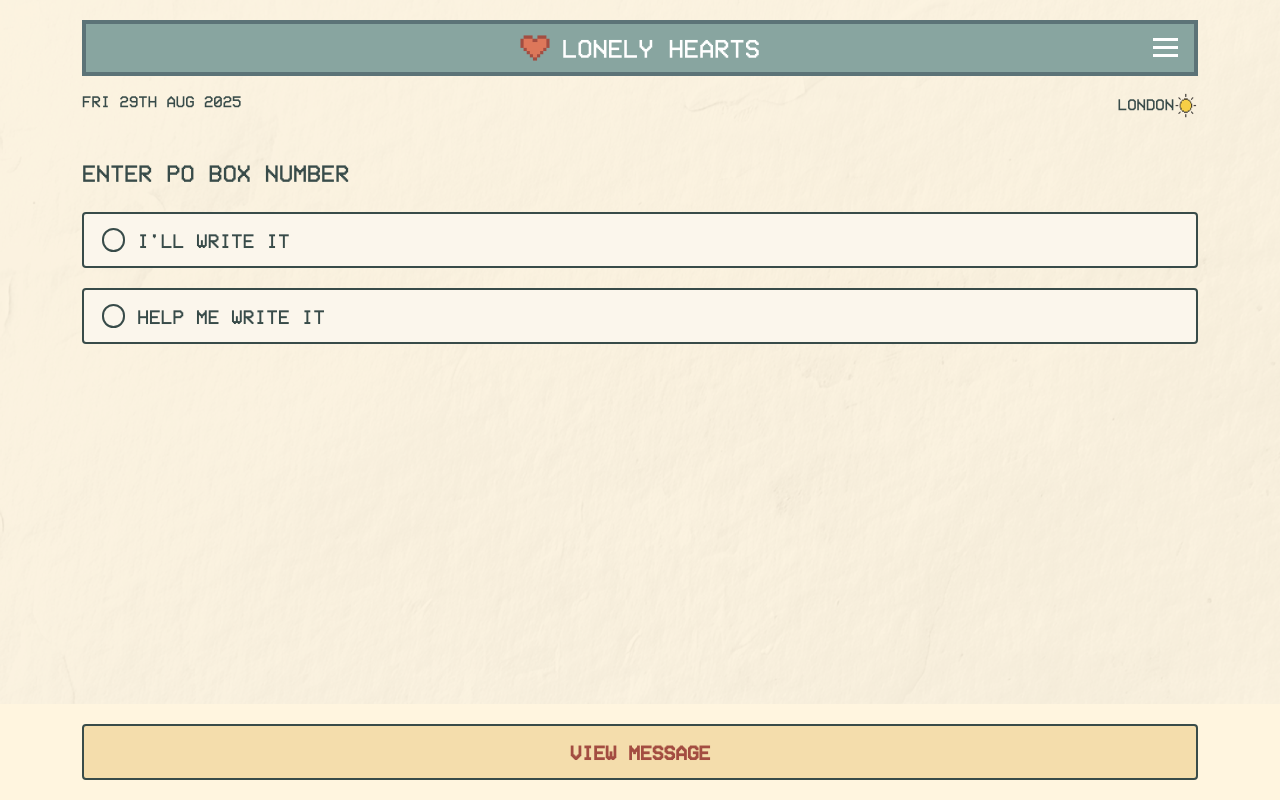
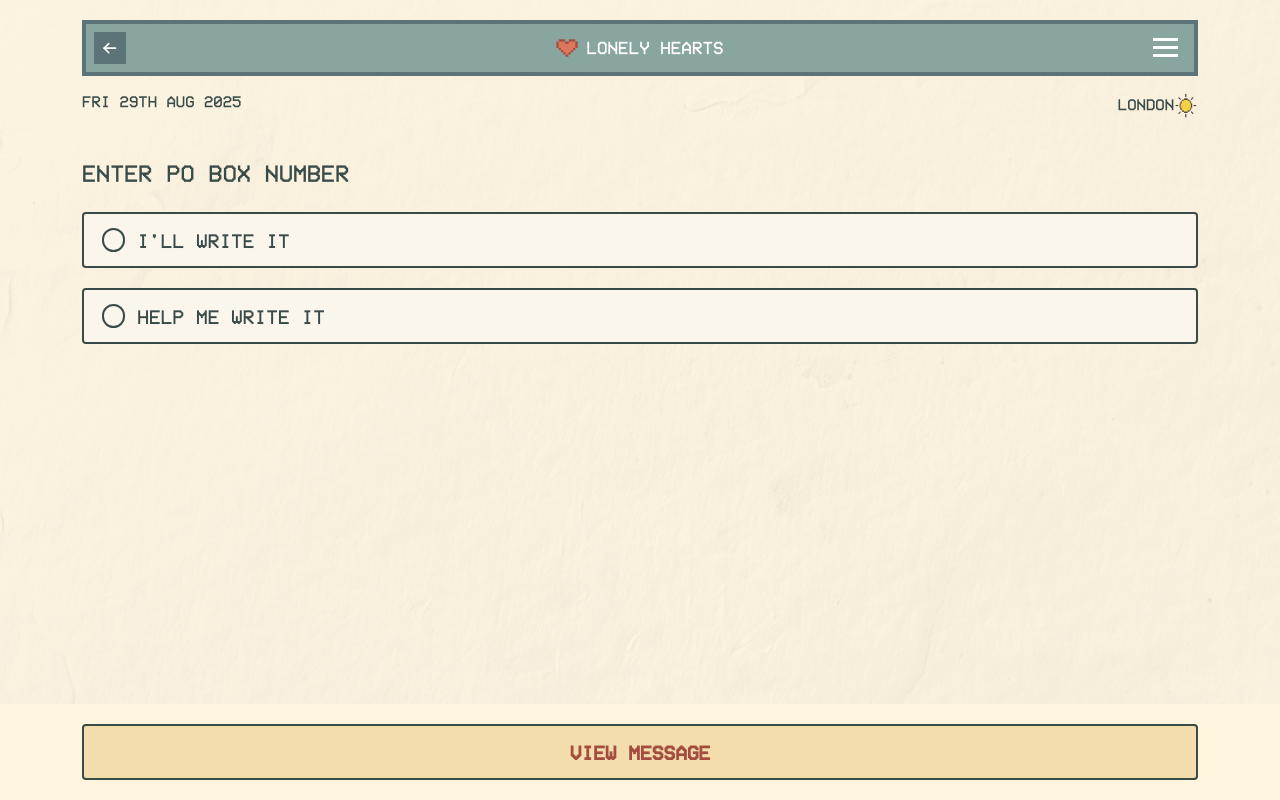
Before and after one commit to salungp/Lonely-Hearts, a plain HTML site: page reply.html in a window 1280 px wide. Drawn offline with nearby package versions, Linux system fonts and the light colour scheme.

Commit message:
Add back button to some pages

```diff
--- a/assets/style.css
+++ b/assets/style.css
@@ -121,7 +121,7 @@ body {
 }
 
 .lh-header nav h2 {
-  font-size: 26px;
+  font-size: 18px;
   background-color: none;
   color: #ffffff;
   margin-bottom: 0 !important;
@@ -129,8 +129,8 @@ body {
 }
 
 .lh-header nav img {
-  width: 30px;
-  margin-right: 12px;
+  width: 22px;
+  margin-right: 8px;
 }
 
 /* ------ Input field & textarea ----- */
--- a/reply.html
+++ b/reply.html
@@ -34,6 +34,10 @@
     <header class="lh-header">
       <div class="container-sm">
         <nav>
+          <a href="ad-detail.html" class="lh-nav-button">
+            <img src="assets/arrow-left.svg" alt="Icon back button">
+          </a>
+
           <a href="index.html">
             <img
               src="assets/logo.svg"
```
Also changed, not shown: ad-detail.html (+4 -0 lines), offer.html (+4 -0 lines), reply-first.html (+4 -0 lines), reply-second.html (+4 -0 lines), verify-code.html (+4 -0 lines).
